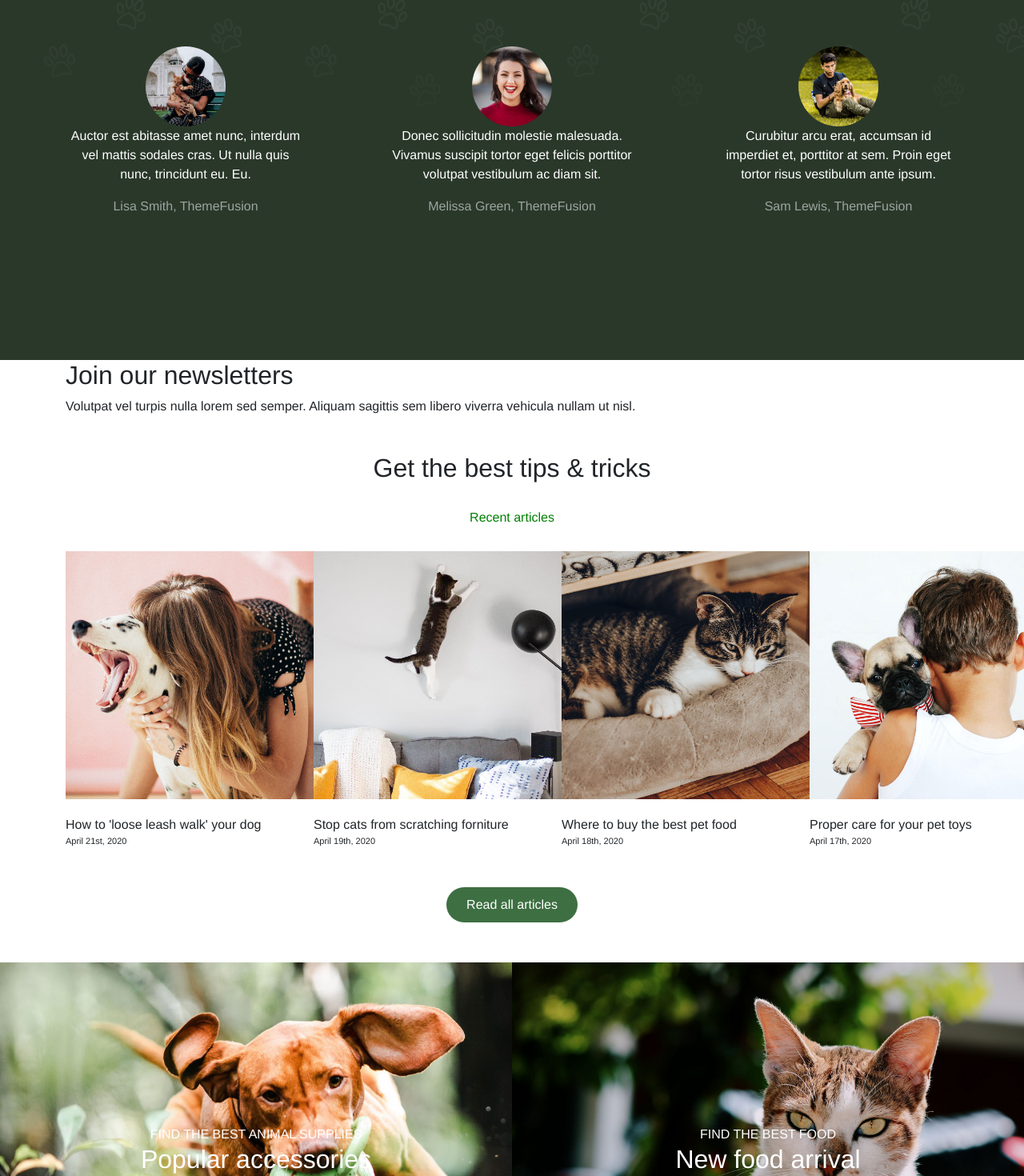
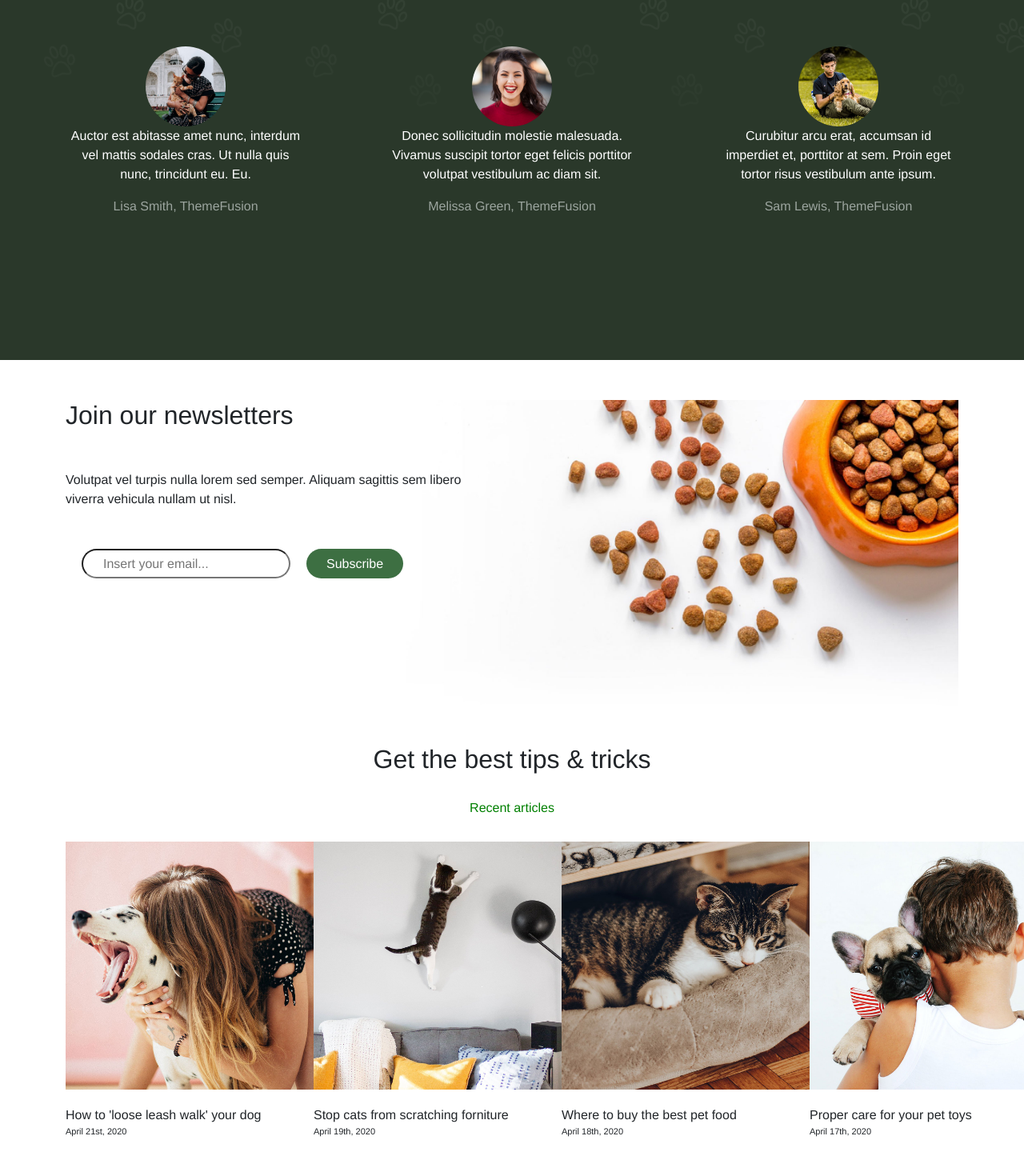
Before and after one commit to Vincedinardo21/proj-html-vuejs, a Vue app: page / in a window 1280 px wide. Shown: the part 3670-5140 px from the top of the page at 80% size. Built offline with nearby package versions, Linux system fonts and the light colour scheme.

Commit message:
Fix pt 5

```diff
--- a/src/components/BrowseBy.vue
+++ b/src/components/BrowseBy.vue
@@ -195,6 +195,11 @@ export default {
                 text-decoration: none;
                 padding: 10px 25px;
                 border-radius: 40px;
+
+                &:hover {
+                    background-color: rgb(61, 111, 66);
+                    color: white;
+                }
             }
         }
     .food-card {
@@ -227,7 +232,8 @@ export default {
         align-items: center;
 
         h2{
-            margin: 20px 0;
+            margin-top: 20px;
+            margin-bottom: 35px;
         }
     }
 
--- a/src/components/MyFooter.vue
+++ b/src/components/MyFooter.vue
@@ -16,20 +16,20 @@
               <div class="Shop-list">
                 <ul>
                   <li><h5>Shop by brand</h5></li>
-                  <li>Bed</li>
-                  <li>Food</li>
-                  <li>Toys</li>
-                  <li>Transport</li>
+                  <li><a href="#">Bed</a></li>
+                  <li><a href="#">Food</a></li>
+                  <li><a href="#">Toys</a></li>
+                  <li><a href="#">Transport</a></li>
                 </ul>
               </div>
 
               <div class="Useful-list">
                 <ul>
                   <li><h5>Useful links</h5></li>
-                  <li>My account</li>
-                  <li>Orders</li>
-                  <li>Checkout</li>
-                  <li>Cart</li>
+                  <li><a href="#">My account</a></li>
+                  <li><a href="#">Orders</a></li>
+                  <li><a href="#">Checkout</a></li>
+                  <li><a href="#">Cart</a></li>
                 </ul>
               </div>
 
@@ -74,7 +74,10 @@ export default {
 <!-- Add "scoped" attribute to limit CSS to this component only -->
 <style scoped lang="scss">
     footer{
-
+      a {
+        color: white;
+        text-decoration: none;
+      }
 
       li{
         list-style-type: none;
--- a/src/components/OurNewsletter.vue
+++ b/src/components/OurNewsletter.vue
@@ -3,8 +3,14 @@
         <div class="row">
             <div class="col-12">
                 <div class="news-content">
-                    <h2>Join our newsletters</h2>
-                    <p>Volutpat vel turpis nulla lorem sed semper. Aliquam sagittis sem libero viverra vehicula nullam ut nisl.</p>
+                    <div>
+                        <h2>Join our newsletters</h2>
+                        <p>Volutpat vel turpis nulla lorem sed semper. Aliquam sagittis sem libero viverra vehicula nullam ut nisl.</p>
+                        <div id="input-area">
+                            <span class="btn-email"><input type="email" placeholder="Insert your email..."></span>
+                            <span class="btn-card"><a href="#">Subscribe</a></span>
+                        </div>
+                    </div>
                 </div>
             </div>
         </div>
@@ -20,5 +26,42 @@ export default {
 
 <!-- Add "scoped" attribute to limit CSS to this component only -->
 <style scoped lang="scss">
+    #input-area{
+        margin: 50px 0;
+    }
+    .news-content{
+        height: 400px;
+        background-image: url("../assets/img/banner-7-2x-scaled.jpg");
+        background-size: cover;
 
+        h2{
+            margin: 50px 0;
+        }
+
+        div{
+            width: 500px;
+        }
+    }
+    .btn-card {
+
+      margin: 25px 0;
+            a {
+                background-color: rgb(61, 111, 66);
+                color: white;
+                text-decoration: none;
+                padding: 10px 25px;
+                border-radius: 40px;
+            }
+        }
+    .btn-email {
+      margin: 25px 20px;
+            input {
+                height: 37px;
+                background-color: white;
+                color: black;
+                text-decoration: none;
+                padding: 10px 25px;
+                border-radius: 40px;
+            }
+        }
 </style>
--- a/src/components/PopularAccessories.vue
+++ b/src/components/PopularAccessories.vue
@@ -23,24 +23,24 @@
                 <div class="container">
                     <div class="row">
                         <div class="col-12 icon-container">
-                            <div>
+                            <a href="#">
                                 <div><font-awesome-icon icon="fa-solid fa-truck" /></div>
-                                <div>Free worldwide deliveries</div>
-                            </div>
-                            <div>
+                                <div class="colored">Free worldwide deliveries</div>
+                            </a>
+                            <a href="#">
                                 <div><font-awesome-icon icon="fa-solid fa-store" /></div>
-                                <div>Fine store near you</div>
-                            </div>
+                                <div class="colored">Find store near you</div>
+                            </a>
 
-                            <div>
+                            <a href="#">
                                 <div><font-awesome-icon icon="fa-solid fa-dollar-sign" /></div>
-                                <div>Best price guarranteed</div>
-                            </div>
+                                <div class="colored">Best price guarranteed</div>
+                            </a>
 
-                            <div>
+                            <a href="#">
                                 <div><font-awesome-icon icon="fa-solid fa-credit-card" /></div>
-                                <div>All credit card accepted</div>
-                            </div>
+                                <div class="colored">All credit card accepted</div>
+                            </a>
                         </div>
                     </div>
                 </div>
@@ -58,6 +58,20 @@ export default {
 
 <!-- Add "scoped" attribute to limit CSS to this component only -->
 <style scoped lang="scss">
+
+    a{
+        color: white;
+        text-decoration: none;
+    }
+
+    .colored {
+        color: rgb(156, 165, 159);
+    }
+
+    h2{
+        margin-top: 20px;
+        margin-bottom: 35px;
+    }
     .img-container-L, .img-container-R {
         text-align: center;
         display: flex;
@@ -95,6 +109,11 @@ export default {
                 text-decoration: none;
                 padding: 10px 25px;
                 border-radius: 40px;
+
+                &:hover {
+                    background-color: rgb(61, 111, 66);
+                    color: white;
+                }
             }
         }
 </style>
```
Also changed, not shown: src/assets/img/banner-7-2x-scaled.jpg (added).
